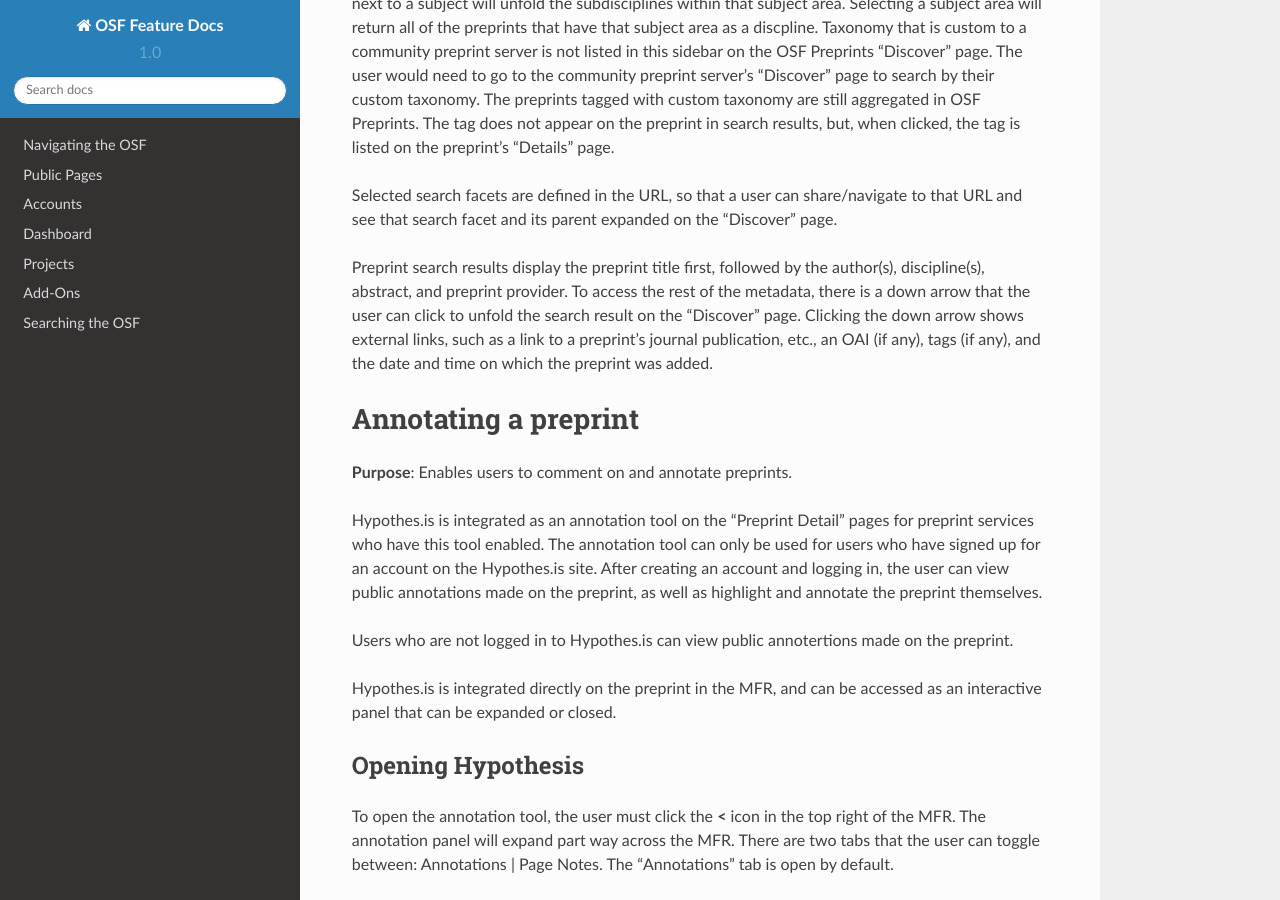
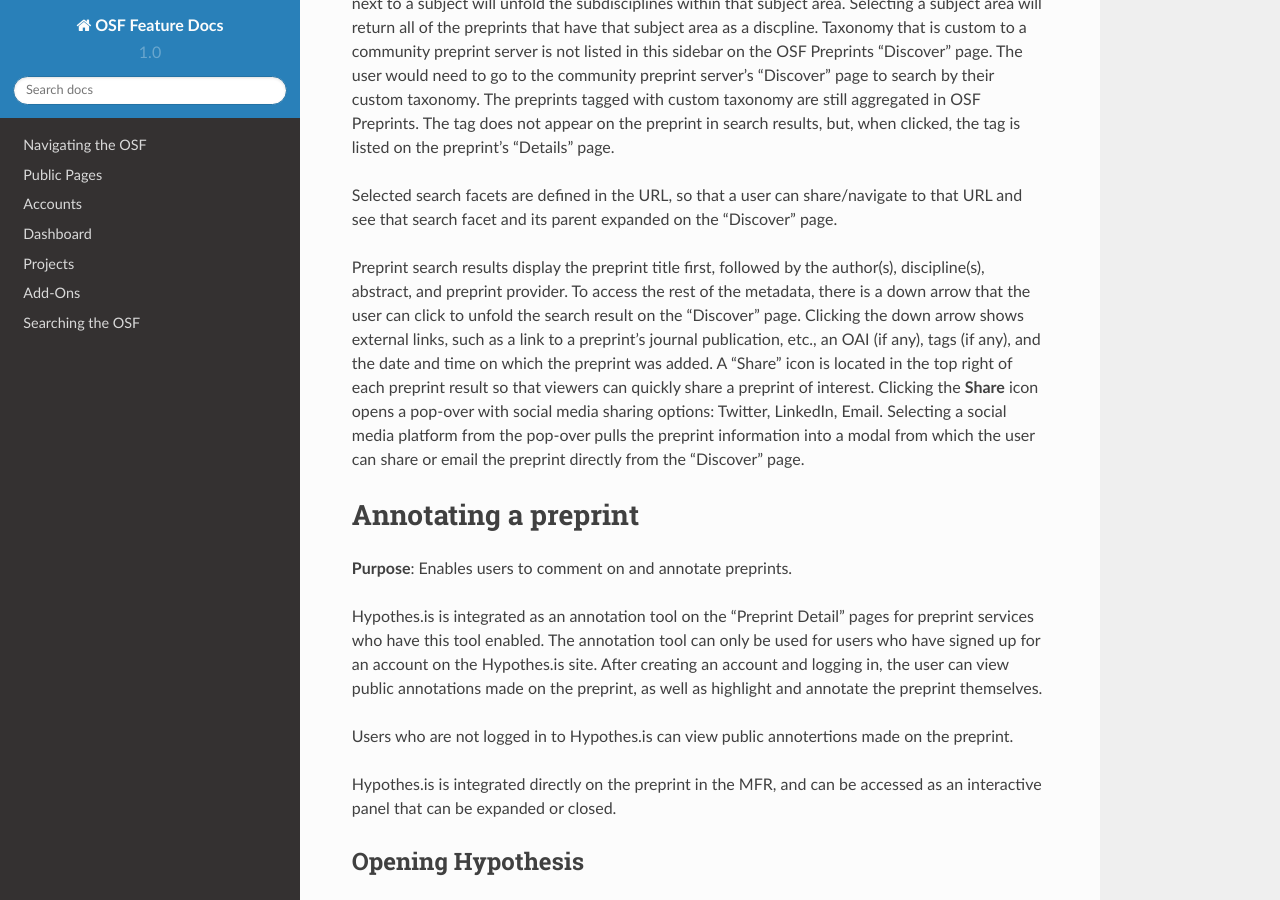
Before and after one commit to CenterForOpenScience/OSFDocs, a Sphinx documentation site: the page built from docs/pages/preprints.rst, in a window 1280 px wide and 900 px high, scrolled down 27121 px. Built offline with Sphinx 7.4.7 and the Read the Docs theme 2.0.0, drawn with Linux system fonts in a browser that asks for light colours; some of the changed text lies outside the part shown.

Commit message:
Added the “share from search results” functionality.

```diff
--- a/docs/pages/preprints.rst
+++ b/docs/pages/preprints.rst
@@ -869,7 +869,7 @@
 
 Selected search facets are defined in the URL, so that a user can share/navigate to that URL and see that search facet and its parent expanded on the "Discover" page.
 
-Preprint search results display the preprint title first, followed by the author(s), discipline(s), abstract, and preprint provider. To access the rest of the metadata, there is a down arrow that the user can click to unfold the search result on the "Discover" page. Clicking the down arrow shows external links, such as a link to a preprint's journal publication, etc., an OAI (if any), tags (if any), and the date and time on which the preprint was added.
+Preprint search results display the preprint title first, followed by the author(s), discipline(s), abstract, and preprint provider. To access the rest of the metadata, there is a down arrow that the user can click to unfold the search result on the "Discover" page. Clicking the down arrow shows external links, such as a link to a preprint's journal publication, etc., an OAI (if any), tags (if any), and the date and time on which the preprint was added. A "Share" icon is located in the top right of each preprint result so that viewers can quickly share a preprint of interest. Clicking the **Share** icon opens a pop-over with social media sharing options: Twitter, LinkedIn, Email. Selecting a social media platform from the pop-over pulls the preprint information into a modal from which the user can share or email the preprint directly from the "Discover" page.
 
 Annotating a preprint
 ---------------------
```
Also changed, not shown: other parts of docs/pages/preprints.rst (+1 -1 lines).
